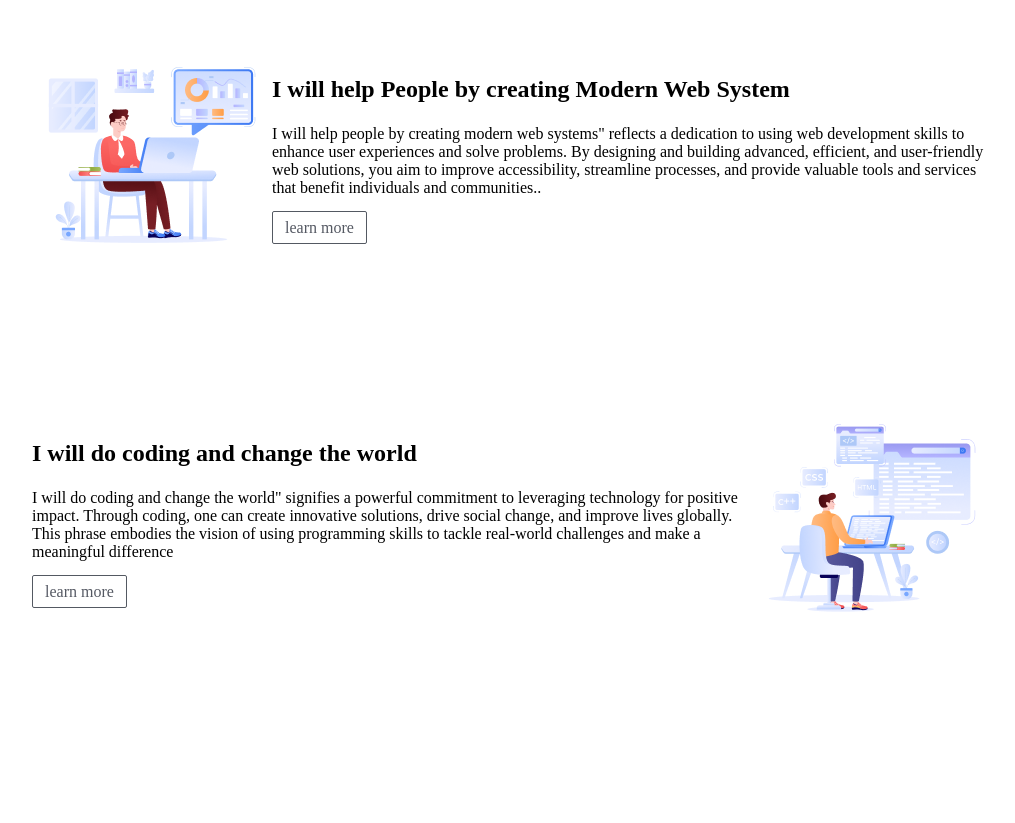
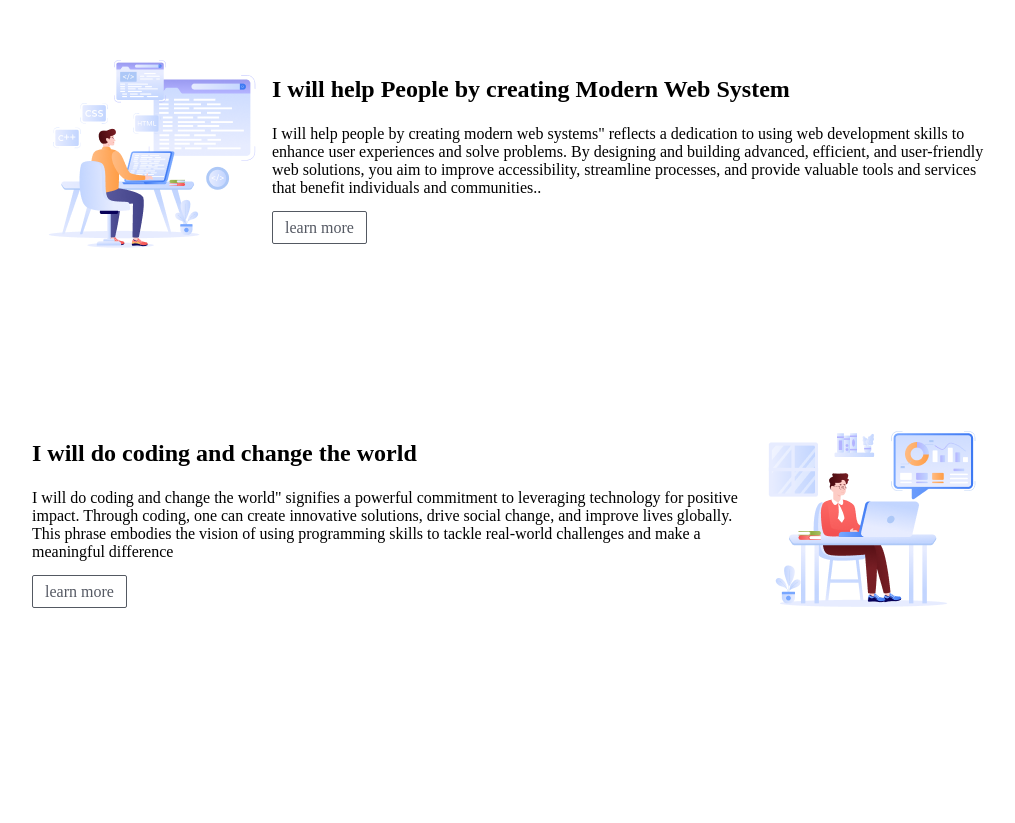
Before and after one commit to mahdi33-gk/assingment, a plain HTML site: page index.html in a window 1280 px wide. Shown: the part 1323-2146 px from the top of the page, without its empty margins (128-1143 px from the left). Drawn offline with Linux system fonts and the light colour scheme; a web font is replaced by a local one.

Commit message:
just rename image to show

```diff
--- a/index.html
+++ b/index.html
@@ -60,7 +60,7 @@
         <div class="demo">
 
             <div>
-                <img src="images/Group 3.png" alt="">
+                <img src="images/group 4.png" alt="">
             </div>
             <div class="real-demo">
                 <h1>I will help People by creating Modern Web System</h1>
@@ -84,7 +84,7 @@
                 </div>
             </div>
             <div>
-                <img src="images/Group 4.png" alt="">
+                <img src="images/groupp.png" alt="">
             </div>
 
         </div>
```
Also changed, not shown: images/groupp.png (renamed from images/Group 3.png).
